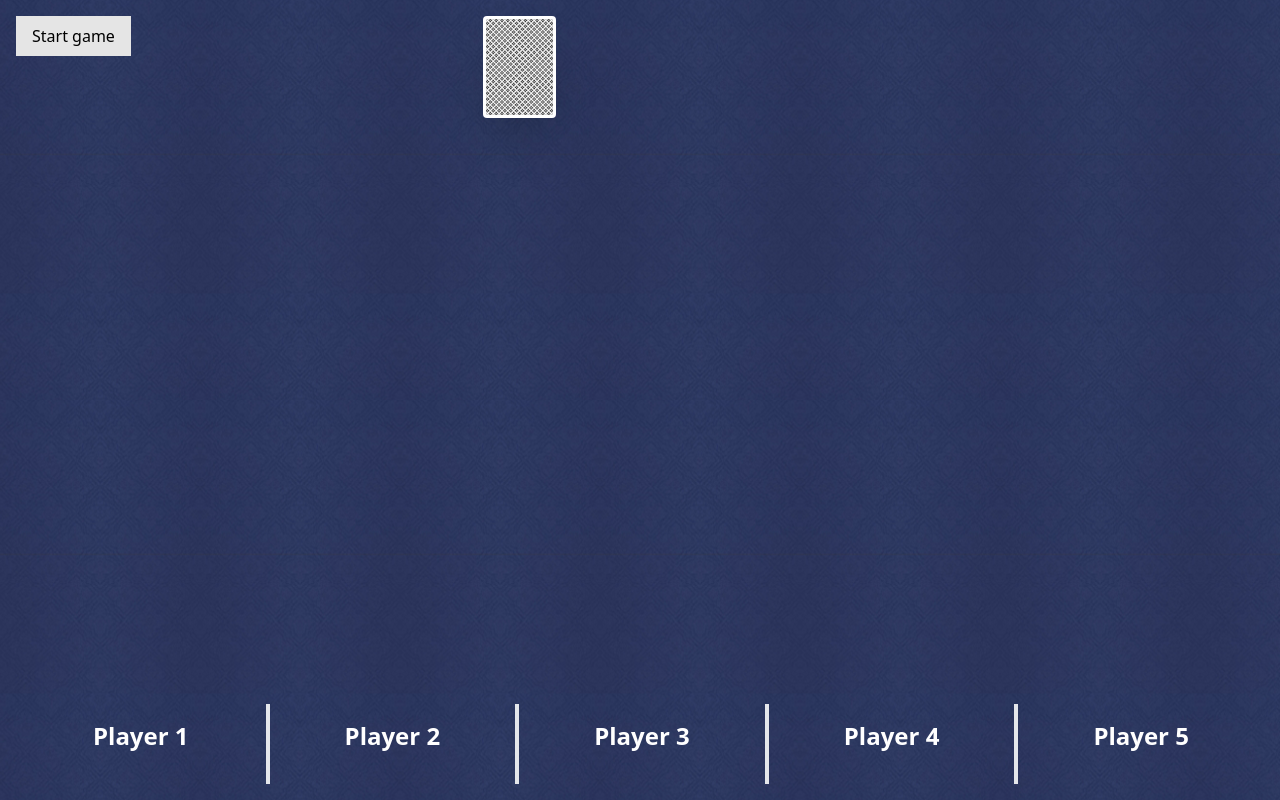
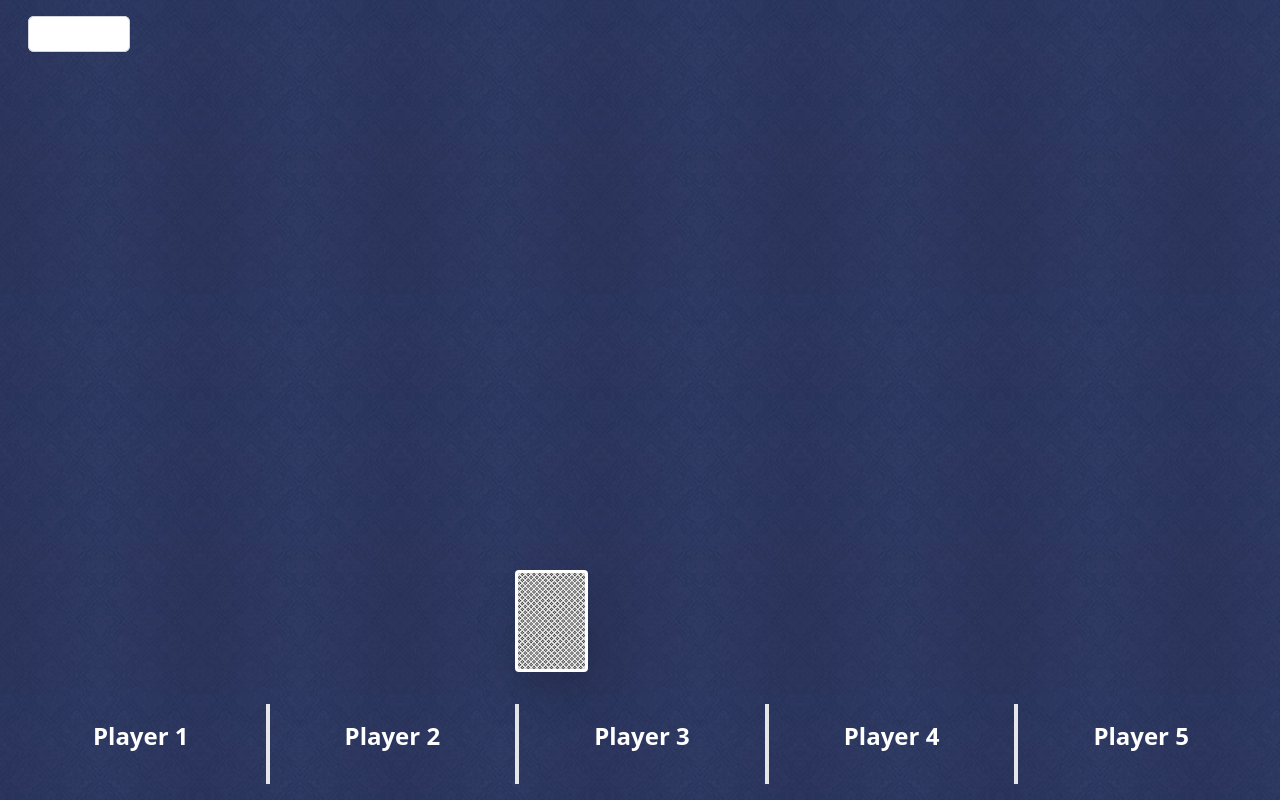
Before and after one commit to danielfeather/twety-five, a React (Create React App) app: page / in a window 1280 px wide. Built offline with nearby package versions, Linux system fonts and the light colour scheme; the HTML template or start-up script is replaced by a standard one.

Commit message:
Restyled table and added dealer robbing state

```diff
--- a/package.json
+++ b/package.json
@@ -3,6 +3,7 @@
   "version": "0.1.0",
   "private": true,
   "dependencies": {
+    "@headlessui/react": "^1.7.14",
     "@testing-library/jest-dom": "^5.16.5",
     "@testing-library/react": "^13.4.0",
     "@testing-library/user-event": "^13.5.0",
--- a/src/App.tsx
+++ b/src/App.tsx
@@ -1,22 +1,25 @@
 import React, {useEffect, useState} from 'react'
-import Card, {Rank, Suit} from './components/card'
+import Card, {Rank, Suit} from './components/Card'
+import Button, {Style} from "./components/Button";
 
 interface Hands {
 	[player: number]: number[]
 }
 
 interface Trump {
+	card: number
 	suit: Suit
 	rank: Rank
 }
 
 function App() {
 
-	const [cards, setCards] = useState<number[]>([])
 	const [trump, setTrump] = useState<Trump>()
 	const players = [...Array(5).keys()]
 	const [currentPlayer, setCurrentPlayer] = useState<number>(0)
 	const [releasedCard, setReleasedCard] = useState<number>()
+	const [robbing, setRobbing] = useState<boolean>(false)
+	const modals = useState()
 
 	const [table, setTable] = useState<number[]>([])
 
@@ -52,17 +55,7 @@ function App() {
 		const rank = getRank(suit, card)
 
 		function onCardClick() {
-			if (currentPlayer === player) {
-				setTable([
-					...table,
-					card
-				])
-				setHands((prevState) => ({
-					...prevState,
-					[player]: prevState[player].filter(playerCard => playerCard !== card)
-				}))
-				setCurrentPlayer((previousPlayer) => ++previousPlayer)
-			}
+			playCard(card, player)
 		}
 
 		return <Card suit={suit} rank={rank} key={index} flipped={currentPlayer === player} onClick={onCardClick} />
@@ -89,17 +82,58 @@ function App() {
 		const trumpSuit = getSuit(trumpCard)
 
 		setTrump({
+			card: trumpCard,
 			suit: trumpSuit,
 			rank: getRank(trumpSuit, trumpCard)
 		})
+	}
 
-		setCards(availableCards)
+	function playCard(card: number, player: number) {
+		if (currentPlayer === player) {
+			setTable([
+				...table,
+				card
+			])
+			setHands((prevState) => ({
+				...prevState,
+				[player]: prevState[player].filter(playerCard => playerCard !== card)
+			}))
+			setCurrentPlayer((previousPlayer) => ++previousPlayer)
 		}
+	}
+
+	function releaseCard(card: number, player: number) {
+
+	}
+
+	function isAceOfTrumps(card: number, suit: Suit) {
+		return getRank(suit, card) === Rank.ACE;
+	}
+
+	useEffect(() => {
+		if (!trump) {
+			return
+		}
+
+		if (currentPlayer !== 0) {
+			return;
+		}
+
+		if (!isAceOfTrumps(trump.card, trump.suit)) {
+			return;
+		}
+
+		setRobbing(true)
+		// If the A of trumps is turned up then the player may rob immediately and discard one of their cards
+	}, [currentPlayer, trump])
 
 	return (
 		<section className="p-4 h-full flex flex-wrap" style={{backgroundImage: "url('/images/wallpapers/vintage-wallpaper.webp')"}}>
-			<button className="bg-neutral-200 px-4 py-2 mb-4 absolute" onClick={deal}>Start game</button>
-			<div className="w-1/5 mx-auto grid grid-cols-3 grid-flow-row gap-4">
+			<Button variant={trump ? Style.DANGER : Style.DEFAULT} className="absolute" onClick={deal}>
+				{trump ? 'Restart game' : 'Start game'}
+			</Button>
+			<div className="mt-auto grid grid-cols-5 grid-flow-row w-full gap-y-4">
+				<div className="grid grid-flow-row row-start-1 grid-cols-3 gap-4 col-start-3">
 					<div>
 						<Card flipped={false} />
 					</div>
@@ -107,7 +141,8 @@ function App() {
 						{ trump ? <Card suit={trump.suit} rank={trump.rank} flipped={true} /> : ''}
 					</div>
 				</div>
-			<div className="grid grid-flow-row gap-4 grid-cols-5">
+				<div className="col-span-3 col-start-2 row-start-2 grid grid-flow-row gap-4 grid-cols-9">
+					<div className="grid grid-flow-row grid-cols-5 col-start-3 col-end-8 gap-4">
 						{
 							table.map(card => {
 								const suit = getSuit(card)
@@ -116,7 +151,8 @@ function App() {
 							})
 						}
 					</div>
-			<div className="mt-auto grid grid-cols-5 grid-flow-row w-full">
+				</div>
+				<div className="col-span-5 grid grid-flow-row grid-cols-5">
 					{
 						players.map(
 							(player) => {
@@ -134,6 +170,7 @@ function App() {
 						)
 					}
 				</div>
+			</div>
 		</section>
 	);
 }
--- /dev/null
+++ b/src/components/Alert.tsx
@@ -0,0 +1,28 @@
+import {FC, PropsWithChildren} from 'react'
+
+export enum Severity {
+    CRITICAL,
+    WARNING,
+    INFO
+}
+
+interface AlertProps {
+    severity: Severity
+    onConfirm?: () => void
+    onDeny?: () => void
+}
+
+const Alert: FC<PropsWithChildren<AlertProps>> = ({ severity, children }) => {
+
+    const classes = {
+        [Severity.CRITICAL]: "",
+        [Severity.WARNING]: "",
+        [Severity.INFO]: ""
+    }
+
+    return (
+        <div></div>
+    )
+}
+
+export default Alert
--- /dev/null
+++ b/src/components/Button.tsx
@@ -0,0 +1,43 @@
+import {FC, HTMLProps, PropsWithChildren} from 'react'
+
+export enum Style {
+    DEFAULT,
+    PRIMARY,
+    SECONDARY,
+    WARNING,
+    DANGER,
+}
+
+interface ButtonProps {
+    variant?: Style
+    disabled?: boolean
+}
+
+const Button: FC<ButtonProps & HTMLProps<HTMLButtonElement>> = (
+    {
+        variant  = Style.DEFAULT,
+        disabled = false,
+        children,
+        ...props
+    }
+) => {
+    const classes = {
+        [Style.DEFAULT]: 'bg-white text-gray-900 ring-gray-300 hover:bg-gray-50 ring-1 ring-inset',
+        [Style.PRIMARY]: '',
+        [Style.SECONDARY]: '',
+        [Style.WARNING]: '',
+        [Style.DANGER]: 'bg-red-600 hover:bg-red-500',
+    }
+
+    return (
+        <button
+            {...props}
+            type="button"
+            className={`inline-flex w-full justify-center rounded-md px-3 py-2 text-sm font-semibold text-white shadow-sm sm:ml-3 sm:w-auto ${classes[variant]} ${props.className}`}
+        >
+            {children}
+        </button>
+    )
+}
+
+export default Button
--- a/src/components/card.tsx
+++ b/src/components/Card.tsx
@@ -1,4 +1,4 @@
-import {FC, HTMLProps, MouseEvent, useState} from 'react'
+import { FC, HTMLProps } from 'react'
 
 export enum Suit {
 	SPADES = 0,
@@ -29,14 +29,7 @@ interface CardProps {
 	flipped?: boolean
 }
 
-interface OnClickHandler {
-	(suit: Suit, rank: Rank, card: number, event: MouseEvent<HTMLDivElement>): void
-}
-
 const Card: FC<CardProps & HTMLProps<HTMLDivElement>> = (props) => {
-
-	const [audio] = useState(new Audio('/sounds/deal.ogg'))
-	const [playing, setPlaying] = useState(false)
 
 	const getImage = () => {
 		if (props.suit === undefined || props.rank === undefined) {
```
Also changed, not shown: 2 other files (tests, documents, lock files or other folders). Lines whose indentation alone changed are shown as unchanged.
